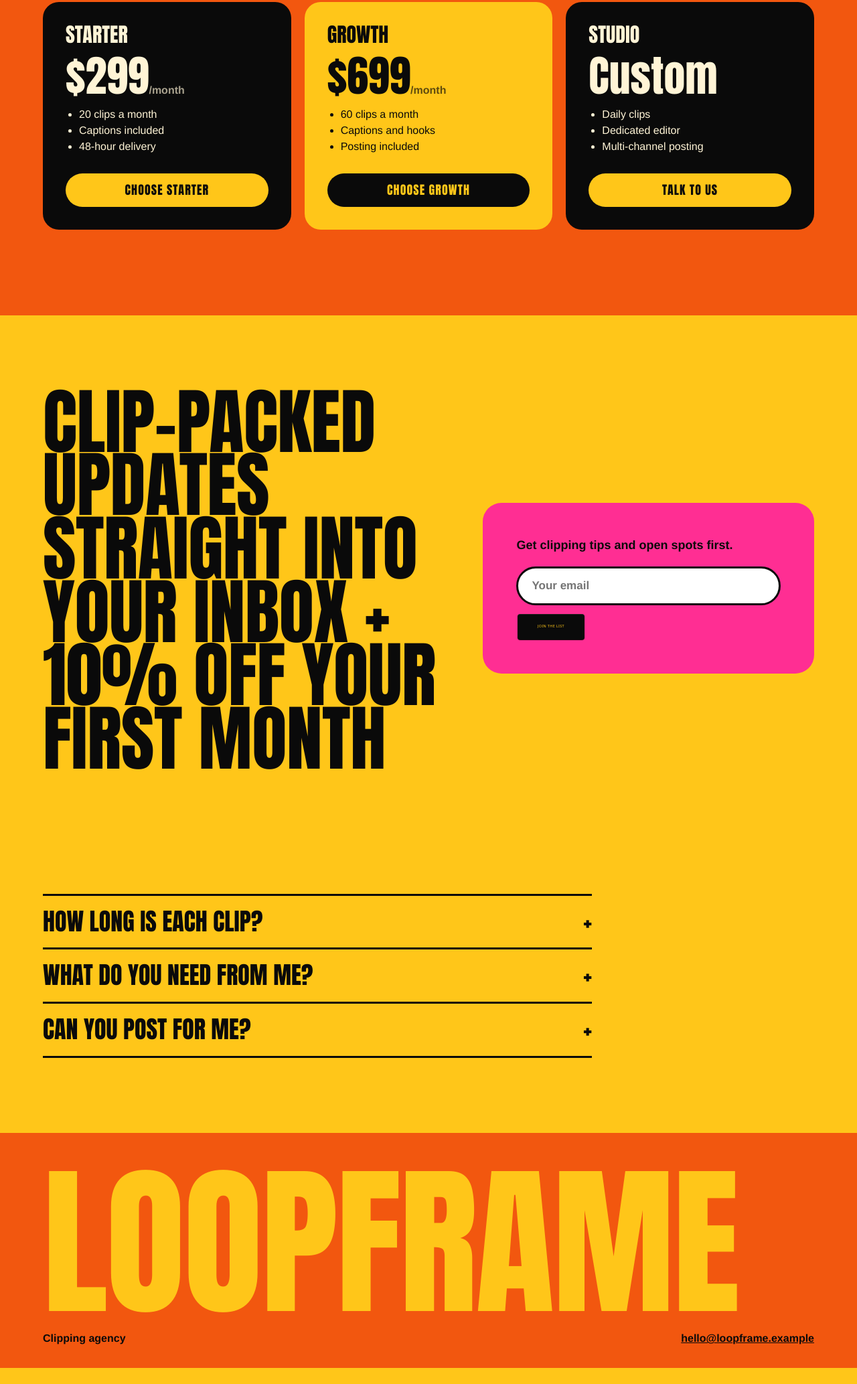
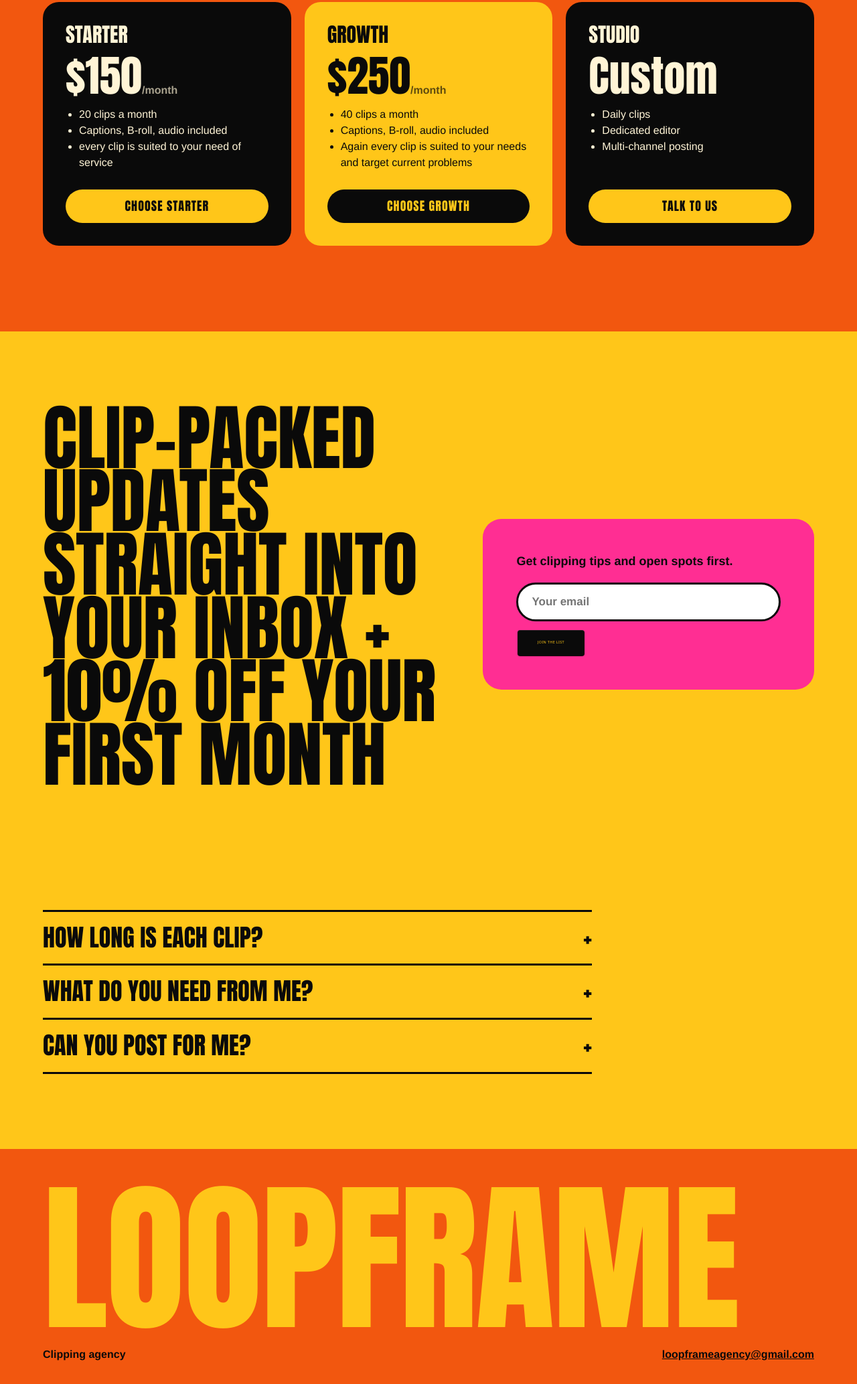
Before and after one commit to bailey-kassabian/AI-Clipping-Agency, a plain HTML site: page index.html in a window 1280 px wide. Shown: the part 5882-7949 px from the top of the page at 67% size. Before the commit the page ends 7925 px from the top, so only its background shows below. Drawn offline with Linux system fonts and the light colour scheme.

Commit message:
Update index.html

```diff
--- a/index.html
+++ b/index.html
@@ -199,8 +199,8 @@ footer .row{display:flex;flex-wrap:wrap;justify-content:space-between;gap:12px;f
  <h2 class="big">Pick your batch</h2>
  <!-- Prices are placeholders: replace with your real packages -->
  <div class="plans">
-  <div class="plan"><h3>Starter</h3><div class="pr">$299<small>/month</small></div><ul><li>20 clips a month</li><li>Captions included</li><li>48-hour delivery</li></ul><a class="btn" href="mailto:hello@loopframe.example?subject=Starter">Choose Starter</a></div>
-  <div class="plan hot"><h3>Growth</h3><div class="pr">$699<small>/month</small></div><ul><li>60 clips a month</li><li>Captions and hooks</li><li>Posting included</li></ul><a class="btn" href="mailto:hello@loopframe.example?subject=Growth">Choose Growth</a></div>
+  <div class="plan"><h3>Starter</h3><div class="pr">$150<small>/month</small></div><ul><li>20 clips a month</li><li>Captions, B-roll, audio included</li><li>every clip is suited to your need of service</li></ul><a class="btn" href="mailto:hello@loopframe.example?subject=Starter">Choose Starter</a></div>
+  <div class="plan hot"><h3>Growth</h3><div class="pr">$250<small>/month</small></div><ul><li>40 clips a month</li><li>Captions, B-roll, audio included</li><li>Again every clip is suited to your needs and target current problems</li></ul><a class="btn" href="mailto:hello@loopframe.example?subject=Growth">Choose Growth</a></div>
   <div class="plan"><h3>Studio</h3><div class="pr">Custom</div><ul><li>Daily clips</li><li>Dedicated editor</li><li>Multi-channel posting</li></ul><a class="btn" href="mailto:hello@loopframe.example?subject=Studio">Talk to us</a></div>
  </div>
 </div></section>
@@ -212,12 +212,12 @@ footer .row{display:flex;flex-wrap:wrap;justify-content:space-between;gap:12px;f
 </div></section>
 
 <section class="faq"><div class="wrap">
- <details><summary>How long is each clip?</summary><p>Every clip is 5 seconds. Need longer cuts? Ask for a custom package.</p></details>
+ <details><summary>How long is each clip?</summary><p>Every clip is 30-60 seconds. every clip is unique and ask if you need a problem solved with you current clips, custom packages are available if you need more or less clips.</p></details>
  <details><summary>What do you need from me?</summary><p>The long video as a link or file. Add brand fonts and colours and we will use them in the captions.</p></details>
- <details><summary>Can you post for me?</summary><p>Yes. Growth and Studio include scheduling to your accounts.</p></details>
+ <details><summary>Can you post for me?</summary><p>Yes. this offer is only for custom packages only and Growth and Studio include scheduling to your accounts.</p></details>
 </div></section>
 
-<footer><div class="mega">Loopframe</div><div class="row"><span>Clipping agency</span><a href="mailto:hello@loopframe.example">hello@loopframe.example</a></div></footer>
+<footer><div class="mega">Loopframe</div><div class="row"><span>Clipping agency</span><a href="mailto:hello@loopframe.example">loopframeagency@gmail.com</a></div></footer>
 
 <script>
 (function(){
```
